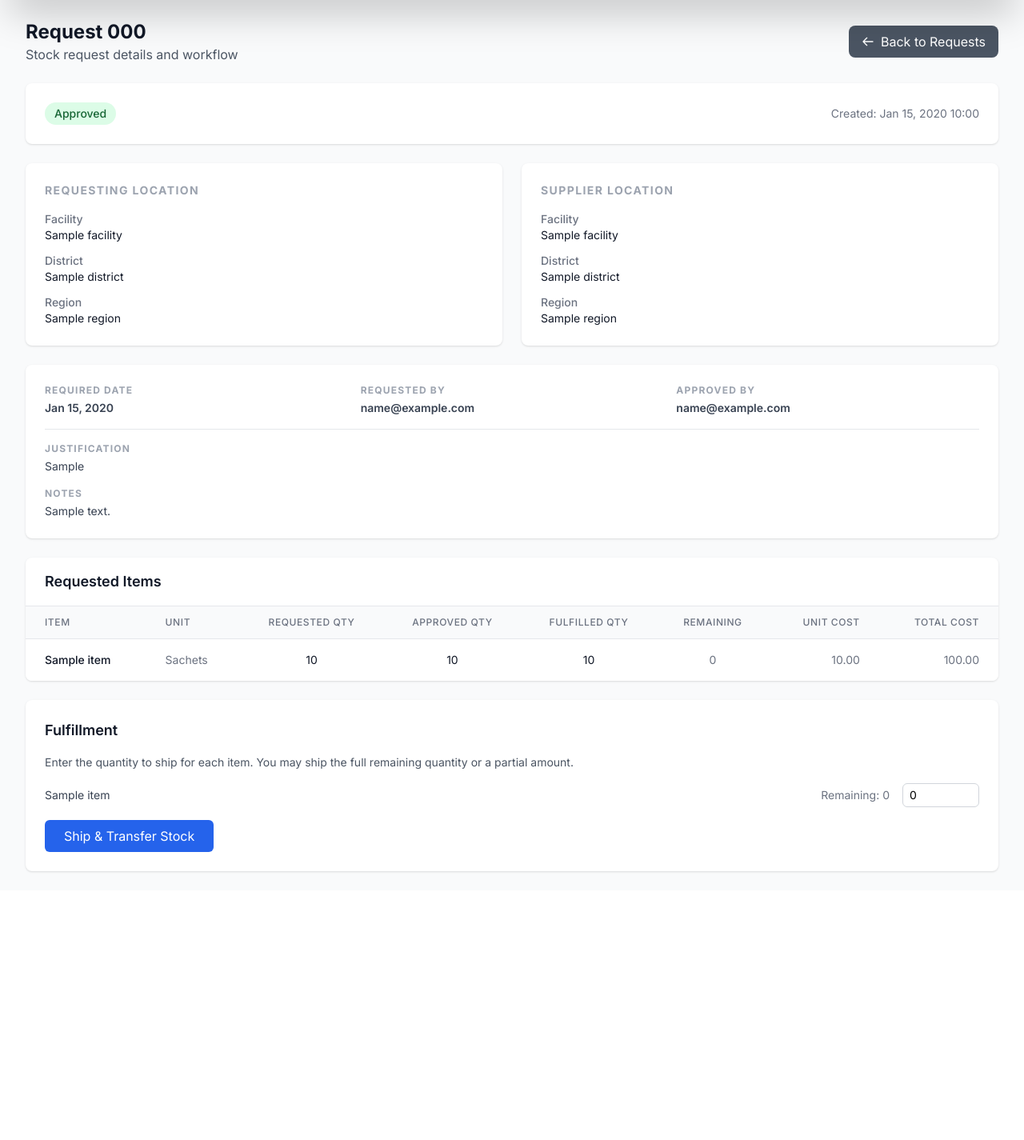
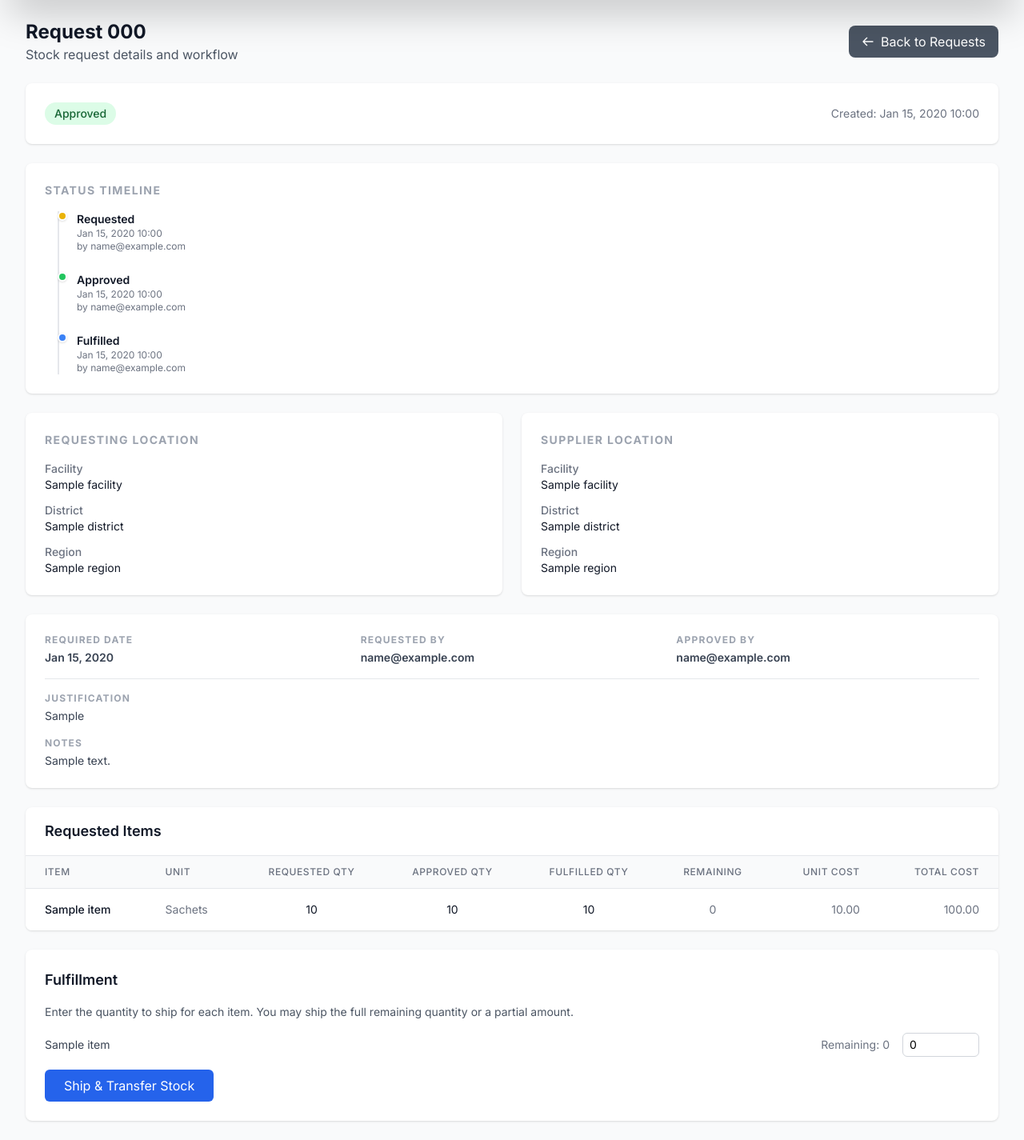
Before and after one commit to ajm1313/cmam-tracker-django, a Django app: page /manage/inventory/requests/1/ in a window 1280 px wide. Shown: the part 68-1493 px from the top of the page at 80% size. Before the commit the page ends 1159 px from the top, so only its background shows below. Run offline with Django 5.2, Linux system fonts and the light colour scheme; a user stored in the database is signed in; tables that the repository leaves empty hold one stand-in row (values such as "Sample post"); some libraries are stand-ins or nearby versions.

Commit message:
Add status timeline to stock request detail page.

```diff
--- a/templates/inventory/request_detail.html
+++ b/templates/inventory/request_detail.html
@@ -44,6 +44,49 @@
             </div>
             <div class="text-sm text-gray-500">
                 Created: {{ stock_request.created_at|date:"M d, Y H:i" }}
+            </div>
+        </div>
+    </div>
+
+    <!-- Status Timeline -->
+    <div class="bg-white rounded-lg shadow p-6">
+        <h3 class="text-sm font-bold text-gray-400 uppercase tracking-widest mb-4">Status Timeline</h3>
+        <div class="relative">
+            <div class="absolute left-4 top-0 bottom-0 w-0.5 bg-gray-200"></div>
+            <div class="space-y-6 pl-10">
+                <div class="relative">
+                    <div class="absolute -left-6 w-3 h-3 rounded-full bg-yellow-500 border-2 border-white shadow"></div>
+                    <p class="text-sm font-semibold text-gray-900">Requested</p>
+                    <p class="text-xs text-gray-500">{{ stock_request.created_at|date:"M d, Y H:i" }}</p>
+                    <p class="text-xs text-gray-500">by {{ stock_request.requested_by.get_full_name|default:stock_request.requested_by.email }}</p>
+                </div>
+                {% if stock_request.approved_by %}
+                <div class="relative">
+                    <div class="absolute -left-6 w-3 h-3 rounded-full bg-green-500 border-2 border-white shadow"></div>
+                    <p class="text-sm font-semibold text-gray-900">Approved</p>
+                    {% if stock_request.approved_date %}
+                    <p class="text-xs text-gray-500">{{ stock_request.approved_date|date:"M d, Y H:i" }}</p>
+                    {% endif %}
+                    <p class="text-xs text-gray-500">by {{ stock_request.approved_by.get_full_name|default:stock_request.approved_by.email }}</p>
+                </div>
+                {% endif %}
+                {% if stock_request.fulfilled_by %}
+                <div class="relative">
+                    <div class="absolute -left-6 w-3 h-3 rounded-full {% if stock_request.status == 'partially_fulfilled' %}bg-purple-500{% else %}bg-blue-500{% endif %} border-2 border-white shadow"></div>
+                    <p class="text-sm font-semibold text-gray-900">{% if stock_request.status == 'partially_fulfilled' %}Partially Fulfilled{% else %}Fulfilled{% endif %}</p>
+                    {% if stock_request.fulfilled_date %}
+                    <p class="text-xs text-gray-500">{{ stock_request.fulfilled_date|date:"M d, Y H:i" }}</p>
+                    {% endif %}
+                    <p class="text-xs text-gray-500">by {{ stock_request.fulfilled_by.get_full_name|default:stock_request.fulfilled_by.email }}</p>
+                </div>
+                {% endif %}
+                {% if stock_request.status == 'rejected' %}
+                <div class="relative">
+                    <div class="absolute -left-6 w-3 h-3 rounded-full bg-red-500 border-2 border-white shadow"></div>
+                    <p class="text-sm font-semibold text-gray-900">Rejected</p>
+                    <p class="text-xs text-gray-500">Request was rejected.</p>
+                </div>
+                {% endif %}
             </div>
         </div>
     </div>
```
